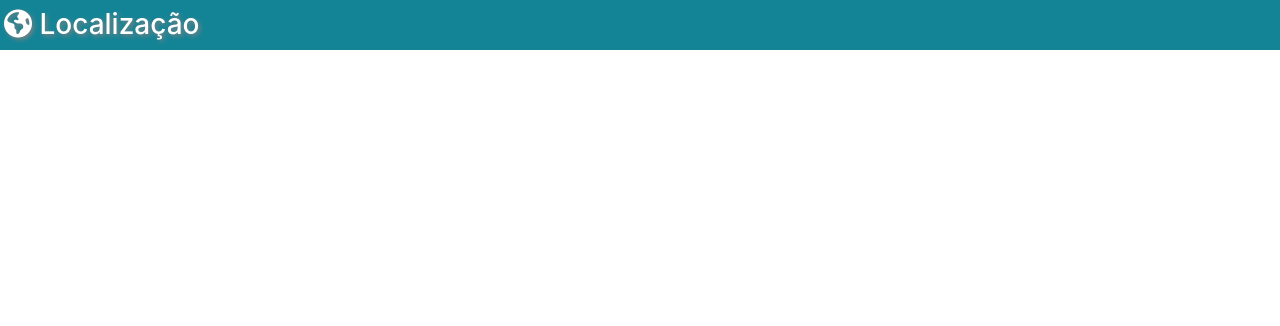
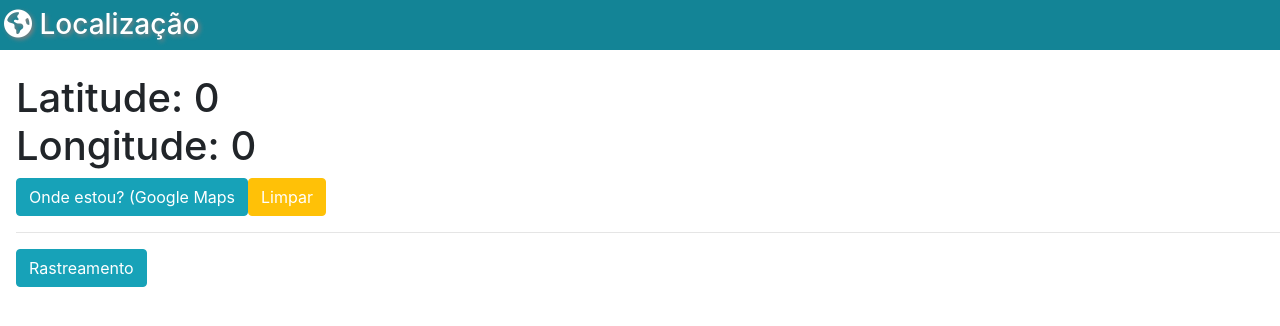
Before and after one commit to JoaoSBarbosa/geolocalizacao, an Angular app: page / in a window 1280 px wide. Shown: the top 326 px of the page. Built offline with nearby package versions, Linux system fonts and the light colour scheme; no server answers.

Commit message:
Lógica para consultar a localização

```diff
--- a/src/app/app.component.html
+++ b/src/app/app.component.html
@@ -6,3 +6,21 @@
     Localização
   </h3>
 </div>
+
+<div class="ml-3">
+  <h1>Latitude: {{latitude}}<br>Longitude: {{longitude}}</h1>
+  <div>
+    <div class="btn btn-info text-secondary">
+      <a class="text-white" [href]="map_url">Onde estou? (Google Maps</a>
+    </div>
+    <div class="btn btn-warning ">
+      <a class="text-white limpar">Limpar</a>
+    </div>
+  </div>
+  <hr>
+  <button class="btn btn-info text-white" data-toggle="collapse" data-target="#rastro">Rastreamento</button>
+
+  <div id="rastro" class="collapse">
+    <h1>Latitude:{{latitude2}}<br>Longitude:{{longitude2}}</h1>
+  </div>
+</div>
--- a/src/app/app.component.ts
+++ b/src/app/app.component.ts
@@ -1,10 +1,46 @@
-import { Component } from '@angular/core';
+import { Component, OnInit } from '@angular/core';
 
 @Component({
   selector: 'app-root',
   templateUrl: './app.component.html',
   styleUrls: ['./app.component.css'],
 })
-export class AppComponent {
+export class AppComponent implements OnInit {
   title = 'WolfGeo';
+
+  map_url = '';
+  latitude = 0;
+  longitude = 0;
+
+  latitude2 = 0;
+  longitude2 = 0;
+
+  ngOnInit() {
+    this.verifica_local();
+  }
+
+  verifica_local() {
+    if (navigator.geolocation) {
+      navigator.geolocation.getCurrentPosition(
+        (pos) => {
+          this.latitude = pos.coords.latitude;
+          this.longitude = pos.coords.longitude;
+          this.map_url = `https://www.google.com/maps/search/?api=1&query=${
+            this.latitude
+          },${(this, this.longitude)}`;
+        },
+        () => {
+          alert('Sem localização!');
+        },
+        { timeout: 15000 }
+      );
+
+      const clear = document.querySelector('.limpar') as HTMLInputElement;
+      clear.addEventListener('click', () => {
+        this.latitude = 0;
+        this.longitude = 0;
+        this.map_url = '';
+      });
+    }
+  }
 }
```
Also changed, not shown: src/app/app.module.ts (+4 -9 lines), src/favicon.png (added).
